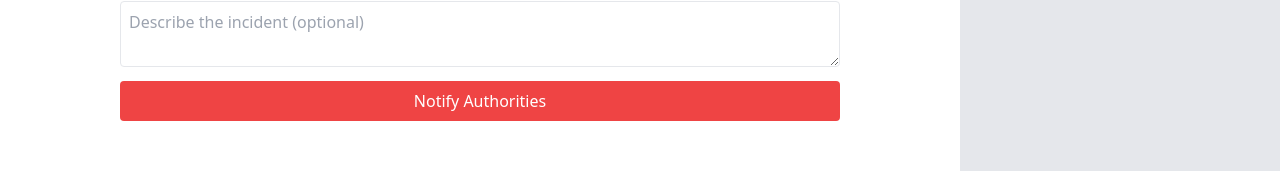
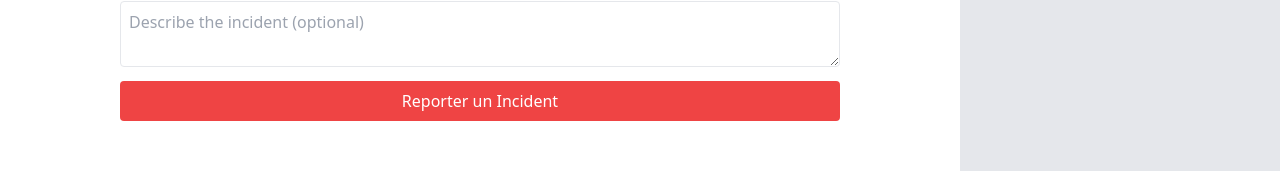
Before and after one commit to achraftouati/hackathon-uit-reactapp, a React (Create React App) app: page / in a window 1280 px wide. Shown: the part 595-766 px from the top of the page. Built offline with nearby package versions, Linux system fonts and the light colour scheme; no server answers; the HTML template or start-up script is replaced by a standard one.

Commit message:
final version

```diff
--- a/src/App.js
+++ b/src/App.js
@@ -23,7 +23,7 @@ function App() {
           setUserLocation({ latitude, longitude });
         },
         (error) => {
-          console.error('Error fetching location:', error);
+          console.error('Erreur de recuperation de localistaion:', error);
         }
       );
     } else {
@@ -33,7 +33,7 @@ function App() {
 
   const calculateDistance = (lat1, lon1, lat2, lon2) => {
     const toRad = (value) => (value * Math.PI) / 180;
-    const R = 6371; // Radius of Earth in kilometers
+    const R = 6371;
     const dLat = toRad(lat2 - lat1);
     const dLon = toRad(lon2 - lon1);
     const a =
@@ -65,8 +65,8 @@ function App() {
 
     if (newAlertMode) {
       const message = isInSafeZone()
-        ? 'You are in a safe zone.'
-        : 'Warning: You are NOT in a safe zone!';
+        ? 'Vous etes dans une zone sécurisée.'
+        : 'Attention:Vous etes dans une zone de dnager!';
       alert(message);
     }
   };
@@ -75,7 +75,6 @@ function App() {
   const toggleMap = () => setShowStreamlit(false);
   const toggleSideMenu = () => setSideMenuVisible((prev) => !prev);
 
-  // Function to notify authorities
   const notifyAuthorities = () => {
     if (!userLocation) {
       alert('Unable to fetch your location. Please try again.');
@@ -89,17 +88,15 @@ function App() {
       timestamp: new Date().toLocaleString(),
     };
 
-    // Log the incident details (you can replace this with an API call or other functionality)
     console.log('Incident Reported to Authorities:', incidentData);
     alert('Authorities have been notified about the incident.');
 
-    // Clear the description field
     setIncidentDescription('');
   };
 
   return (
     <div className="h-screen flex">
-      {/* Main Content */}
+      {}
       <div className="flex-grow flex flex-col items-center justify-center">
         <h1 className="text-3xl font-bold underline mb-4">User Location on Map</h1>
         <div className="flex items-center gap-4 mb-4">
@@ -125,7 +122,7 @@ function App() {
         </div>
         {showStreamlit ? <StaticMap /> : <MapComponent />}
 
-        {/* Incident Reporting Section */}
+        {}
         <div className="mt-4 w-3/4">
           <textarea
             value={incidentDescription}
@@ -137,12 +134,12 @@ function App() {
             onClick={notifyAuthorities}
             className="p-2 bg-red-500 text-white rounded w-full"
           >
-            Notify Authorities
+            Reporter un Incident
           </button>
         </div>
       </div>
 
-      {/* Side Menu */}
+      {}
       {sideMenuVisible && (
         <div className="side-menu w-1/4 bg-gray-200 p-4">
           <h2 className="text-xl font-bold mb-4">Menu</h2>
@@ -161,7 +158,7 @@ function App() {
         </div>
       )}
 
-      {/* Toggle Button for Side Menu */}
+      {}
       <button
         onClick={toggleSideMenu}
         className="absolute top-4 right-4 p-2 bg-gray-800 text-white rounded"
```
